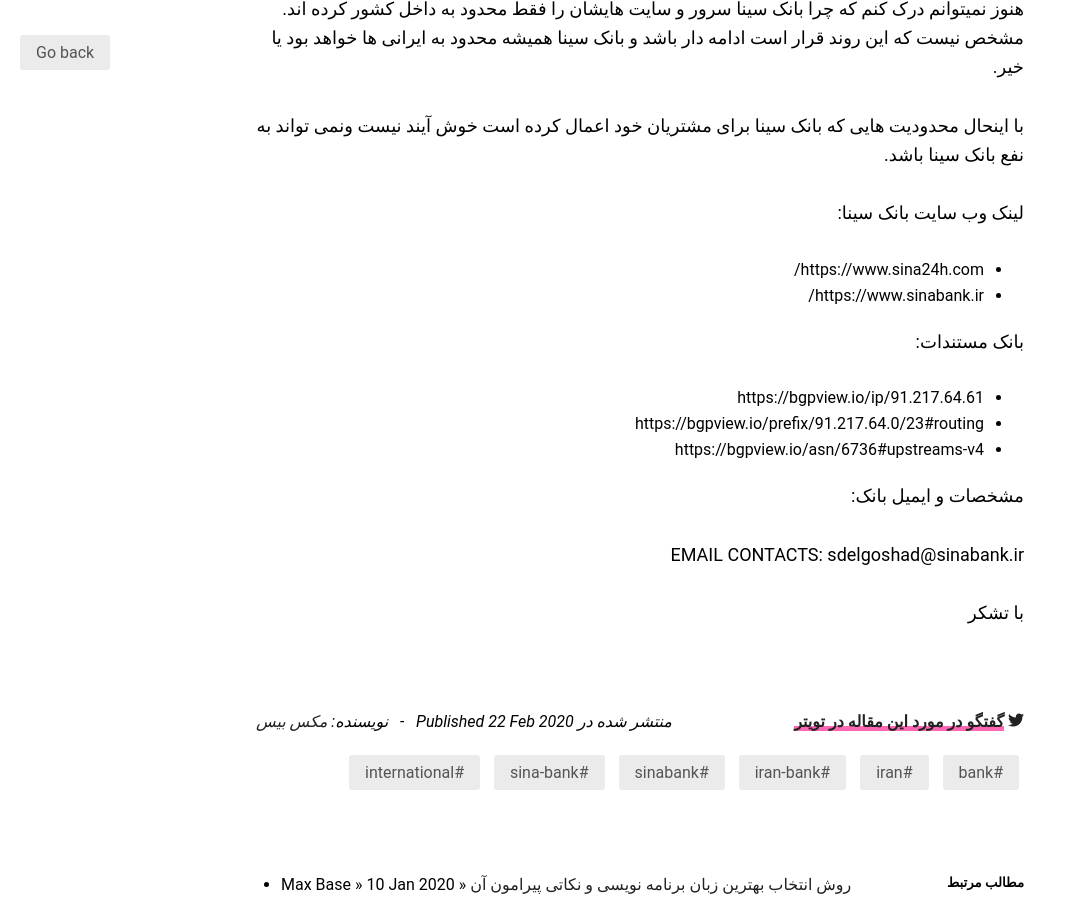
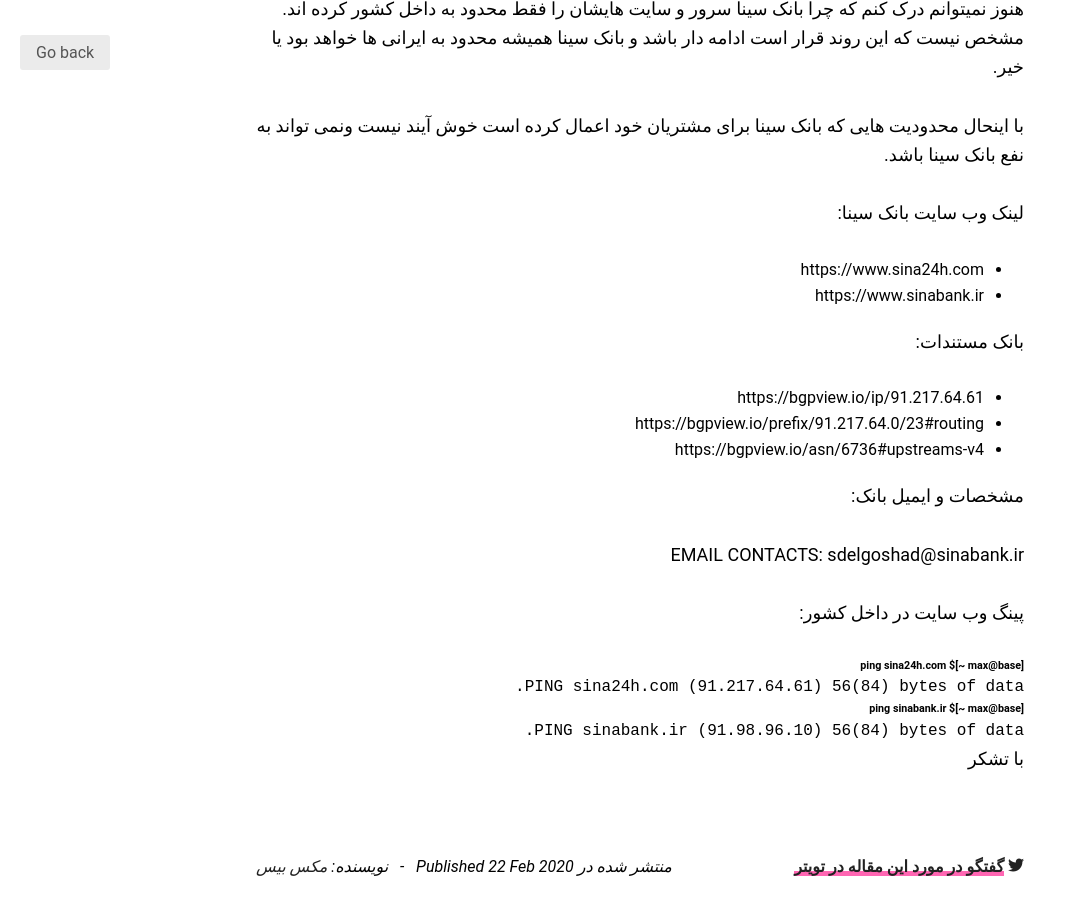
Before and after one commit to BaseMax/Fa.MaxBase.org, a Jekyll site: the page built from _posts/fa/2020-02-22-fa-restrictions-of-sina-bank-limit-to-iran-country-and-is-not-international.md, in a window 1280 px wide and 900 px high, scrolled down 729 px. Shown: the whole window, without its empty margins (0-1067 px from the left). Built offline with Jekyll 4.4.1, drawn with Linux system fonts in a browser that asks for light colours.

Commit message:
Update 2020-02-22-fa-restrictions-of-sina-bank-limit-to-iran-country-and-is-not-international.md

`````diff
--- a/_posts/fa/2020-02-22-fa-restrictions-of-sina-bank-limit-to-iran-country-and-is-not-international.md
+++ b/_posts/fa/2020-02-22-fa-restrictions-of-sina-bank-limit-to-iran-country-and-is-not-international.md
@@ -31,8 +31,8 @@
 
 لینک وب سایت بانک سینا:
 
-- https://www.sina24h.com/
-- https://www.sinabank.ir/
+- https://www.sina24h.com
+- https://www.sinabank.ir
 
 بانک مستندات:
 
@@ -45,4 +45,18 @@
 EMAIL CONTACTS:
 sdelgoshad@sinabank.ir
 
+پینگ وب سایت در داخل کشور:
+
+###### [max@base ~]$ ping sina24h.com
+
+```
+PING sina24h.com (91.217.64.61) 56(84) bytes of data.
+```
+
+###### [max@base ~]$ ping sinabank.ir
+
+````
+PING sinabank.ir (91.98.96.10) 56(84) bytes of data.
+```
+
 با تشکر
`````
